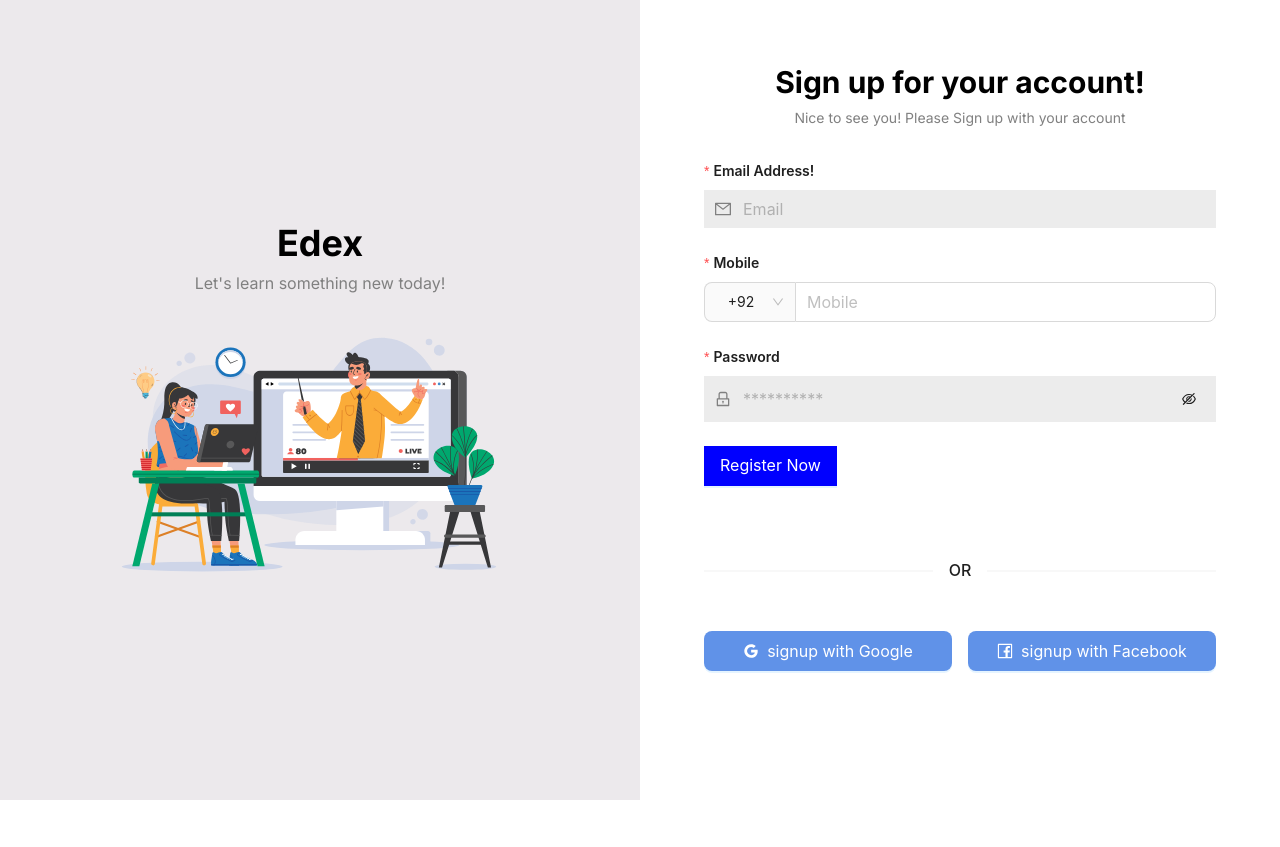
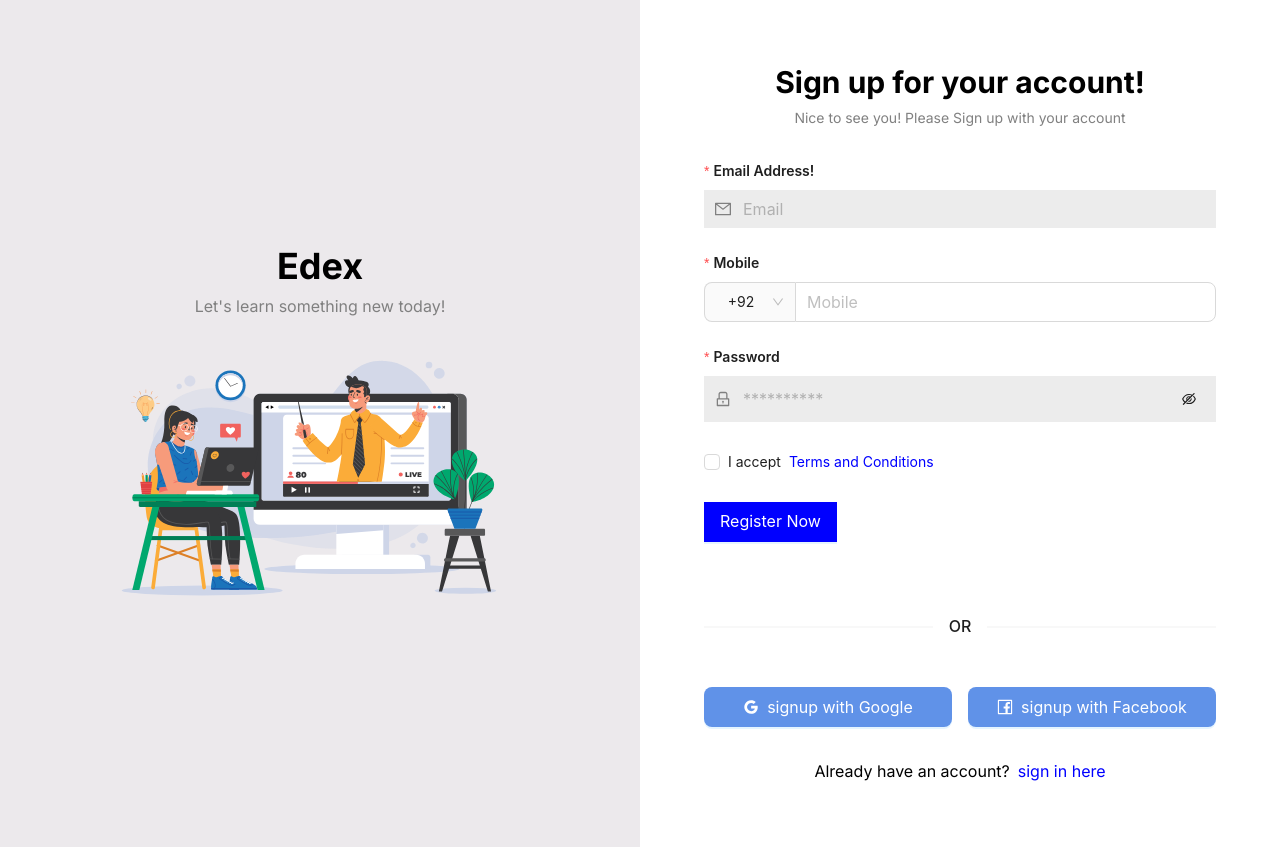
Before and after one commit to KaleemUllah700/edu, a Next.js app: page /sign-up in a window 1280 px wide. Before the commit the page ends 800 px from the top, so only its background shows below. Built offline with nearby package versions, Linux system fonts and the light colour scheme.

Commit message:
signup completed

```diff
--- a/components/sign-up/index.jsx
+++ b/components/sign-up/index.jsx
@@ -5,9 +5,11 @@ import {
     Input,
     Button,
     Select,
-    Divider
+    Divider,
+    Checkbox
 } from 'antd';
 import Image from 'next/image'
+import Link from 'next/link'
 import { MailOutlined, LockOutlined, EyeOutlined, EyeInvisibleOutlined, GoogleOutlined, FacebookOutlined } from '@ant-design/icons'
 import countries from '@/json/countries'
 
@@ -112,6 +114,12 @@ const SignUp = ()=>{
                             />}
                         />
                     </Item>
+                    <Item name="Terms and Conditions" valuePropName='checked'>
+                        <Checkbox className='flex'>
+                            <span className='mr-2'>I accept</span>
+                            <Link href="/terms-and-conditions" className='text-[blue]'>Terms and Conditions</Link>
+                        </Checkbox>
+                    </Item>
                     <Item>
                         <Button
                             size="large"
@@ -139,6 +147,10 @@ const SignUp = ()=>{
                         size='large'
                     >signup with Facebook</Button>
                 </div>
+                <div className="flex items-center justify-center gap-2">
+                    <span>Already have an account?</span>
+                    <Link href="signin" className="text-[blue]">sign in here</Link>
+                </div>
             </div>
         </div>
     )
```
